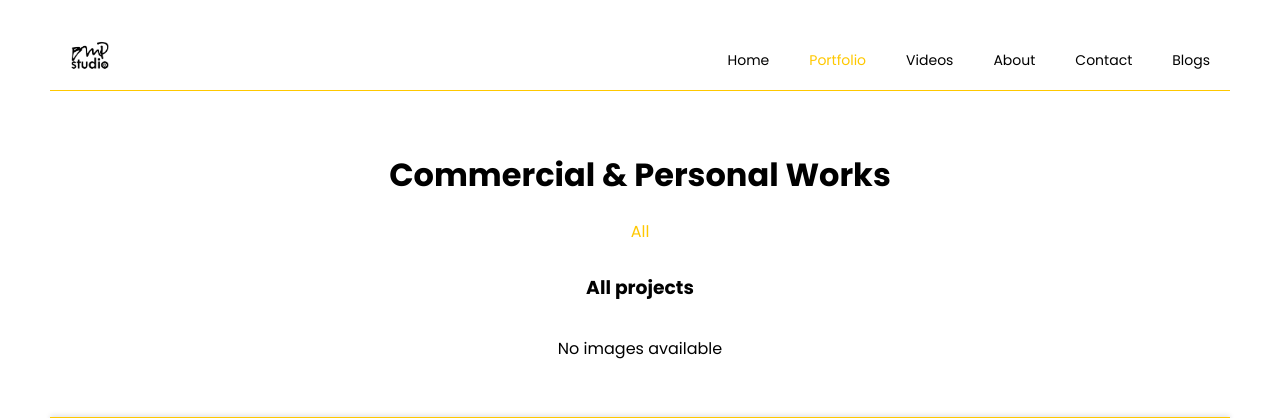
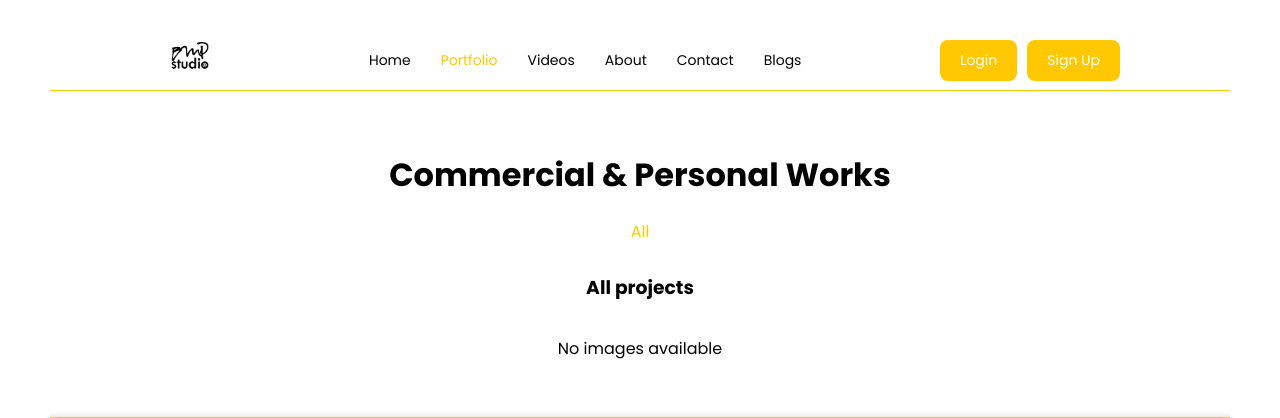
Before and after one commit to gitloper-azara/bmp_studio, a Django app: page /portfolio/ in a window 1280 px wide. Shown: the top 418 px of the page. Run offline with Django 4.2, Linux system fonts and the light colour scheme; data that the repository does not hold is empty; some libraries are stand-ins or nearby versions; some web fonts are replaced.

Commit message:
implement login and signup forms that redirects to the django login and signup routes into the index and portfolio templates. fix positioning of the buttons in mobile view next.

```diff
--- a/portfolio/static/common.css
+++ b/portfolio/static/common.css
@@ -39,7 +39,7 @@ h1 {
 .image-grid {
     display: flex;
     flex-wrap: wrap;
-    gap: 6px;
+    gap: 4px;
     justify-content: center;
 }
 
@@ -59,7 +59,7 @@ h1 {
 }
 
 .img-container:hover {
-    border-radius: 4px;
+    border-radius: 8px;
     transform: scale(1.02);
     z-index: 1;
     box-shadow: 0 4px 12px rgba(0, 0, 0, 0.2);
@@ -98,7 +98,7 @@ h1 {
     body {
         padding-top: 20px;
         padding-right: 5px;
-        padding-left: 0;
+        padding-left: 5px;
     }
 
     .nav_items_p {
@@ -113,7 +113,7 @@ h1 {
     }
 
     .img-container {
-        flex: 1 1 100%;
+        flex: 1 2 100%;
     }
 
     .img-container.wide,
--- a/portfolio/static/header.css
+++ b/portfolio/static/header.css
@@ -15,14 +15,14 @@ header {
     display: flex;
     align-items: center;
     justify-content: space-between;
-    padding: 10px 0;
+    padding: 10px 100px;
 }
 
 header a {
     display: inline-block;
 }
 
-header a img {
+.background_link img {
     width: 80px;
     height: auto;
     object-fit: contain;
@@ -32,14 +32,39 @@ header a img {
     display: flex;
     flex-direction: row;
     align-items: center;
-    justify-content: flex-end;
+    justify-content: center;
+    flex-grow: 1;
 }
 
 .nav_items a {
-    margin: 20px 20px;
+    margin: 20px 15px;
     text-decoration: none;
     transition: color 0.2s, transform 0.2s;
     color: #000;
+}
+
+.auth_buttons {
+    display: flex;
+    align-items: center;
+}
+
+.auth_buttons form {
+    margin-right: 10px;
+}
+
+.btn {
+    padding: 10px 20px;
+    background-color: #ffc800;
+    color: white;
+    border: none;
+    border-radius: 8px;
+    cursor: pointer;
+    font-family: 'Poppins', sans-serif;
+    font-size: 14px;
+}
+
+.btn:hover {
+    background-color: #ffb300;
 }
 
 .active {
@@ -88,9 +113,15 @@ a:active {
         padding: 10px 20px;
     }
 
+    .background_link {
+        padding-left: 0px;
+        padding-top: 5px;
+    }
+
     .menu-btn {
         display: block;
         padding-right: 20px;
+        cursor: pointer;
         /* margin-top: 24px; /* show menu button on smaller screens */
     }
 
@@ -127,4 +158,19 @@ a:active {
     .menu-btn.open span:nth-child(3) {
         transform: rotate(45deg) translate(-4px, -5px);
     }
+
+    /* Auth buttons */
+    .auth_buttons {
+        display: none; /* hidden on mobile by default*/
+    }
+
+    .auth_buttons.show {
+        display: flex;
+        flex-direction: row;
+        position: absolute;
+        top: 50px;
+        bottom: 20px;
+        padding: 10px;
+        border-radius: 5px;
+    }
 }
--- a/portfolio/static/script/script.js
+++ b/portfolio/static/script/script.js
@@ -9,6 +9,7 @@ navItems.forEach(item => {
 
 const menuBtn = document.getElementById('menuBtn');
 const navItemsMenu = document.getElementById('navItemsMenu');
+const authButtons = document.getElementById('authButtons');
 let menuOpen = false;
 
 menuBtn.addEventListener('click', () => {
@@ -16,10 +17,12 @@ menuBtn.addEventListener('click', () => {
     menuBtn.classList.add('open');
     navItemsMenu.style.display = 'block';
     menuOpen = true;
+    authButtons.classList.toggle('show');
   } else {
     menuBtn.classList.remove('open');
     navItemsMenu.style.display = 'none';
     menuOpen = false;
+    authButtons.classList.remove('show');
   }
 });
 
--- a/portfolio/templates/portfolio/portfolio.html
+++ b/portfolio/templates/portfolio/portfolio.html
@@ -16,9 +16,12 @@
     <body>
         <header>
             <div class="header_container"> <!-- Nav container -->
+                <!-- Left side: BMP Logo -->
                 <a href="{% url 'index' %}" class="background_link">
                     <img src="{% static 'images/bmplogo_black_stacked.png' %}" alt="Home">
                 </a>
+
+                <!-- Center: Navigation items  -->
                 <nav class="nav_items" id="navItemsMenu">
                     <a href="{% url 'index' %}">Home</a>
                     <a href="{% url 'portfolio' %}" class="active">Portfolio</a>
@@ -27,6 +30,20 @@
                     <a href="{% url 'contact' %}">Contact</a>
                     <a href="{% url 'blogs' %}">Blogs</a>
                 </nav>
+
+                 <!-- Right side: Menu button (for mobile view or login/signup) -->
+                <div class="auth_buttons" id="authButtons">
+                    <form action="{% url 'login' %}" method="post" style="display: inline;">
+                        {% csrf_token %} <!-- Include for POST resquests in Django -->
+                        <button type="submit" class="btn">Login</button>
+                    </form>
+                    <form action="{% url 'register' %}" method="post" style="display: inline;">
+                        {% csrf_token %}
+                        <button type="submit" class="btn">Sign Up</button>
+                    </form>
+                </div>
+
+                <!-- Optional: Menu butoon for mobile view -->
                 <div class="menu-btn" id="menuBtn">
                     <span></span>
                     <span></span>
--- a/portfolio/urls.py
+++ b/portfolio/urls.py
@@ -17,7 +17,7 @@ urlpatterns = [
 
     # user authentication routes
     path("register/", views.UserRegistrationView.as_view(), name="register"),
-    path("login/", TokenObtainPairView.as_view(), name="token_obtain_pair"),
+    path("login/", TokenObtainPairView.as_view(), name="login"),
     path("token/refresh/", TokenRefreshView.as_view(), name="token_refresh"),
 
     # api endpoints
```
Also changed, not shown: portfolio/templates/index.html (+17 -0 lines).
